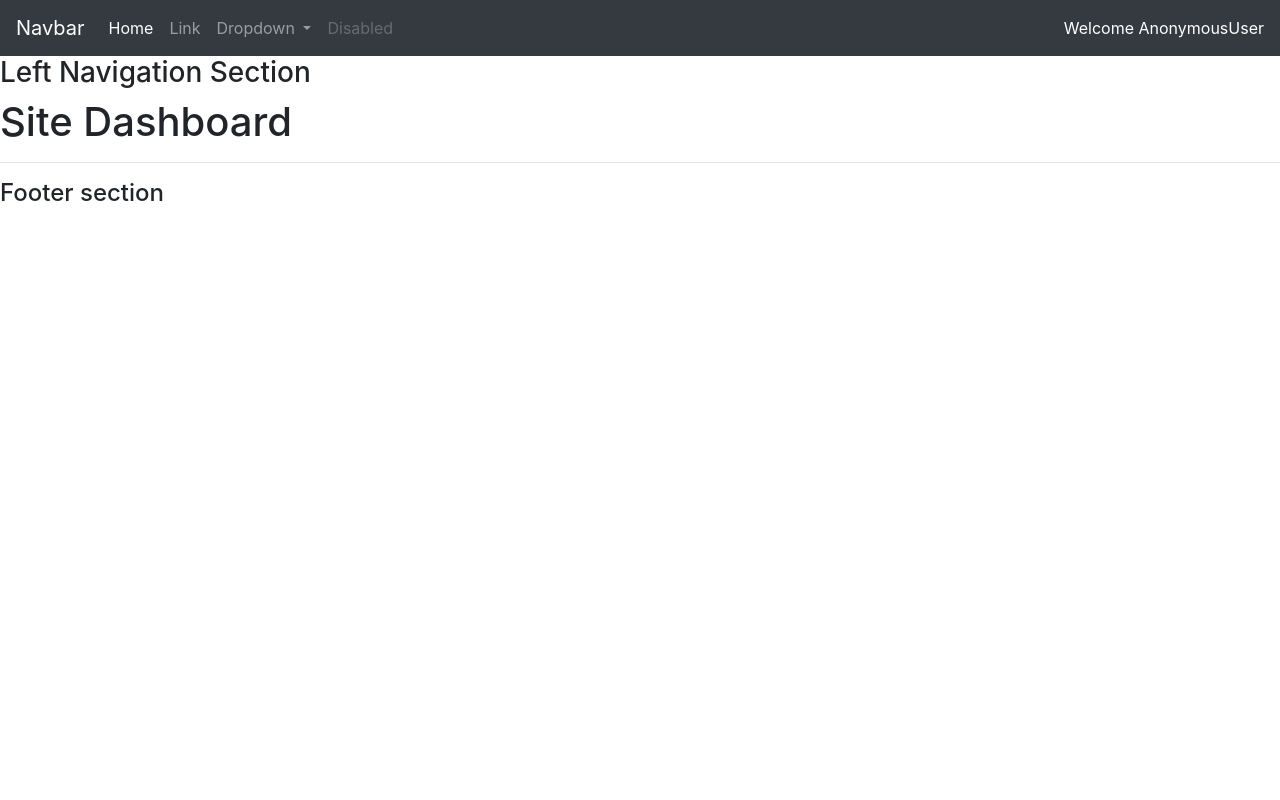
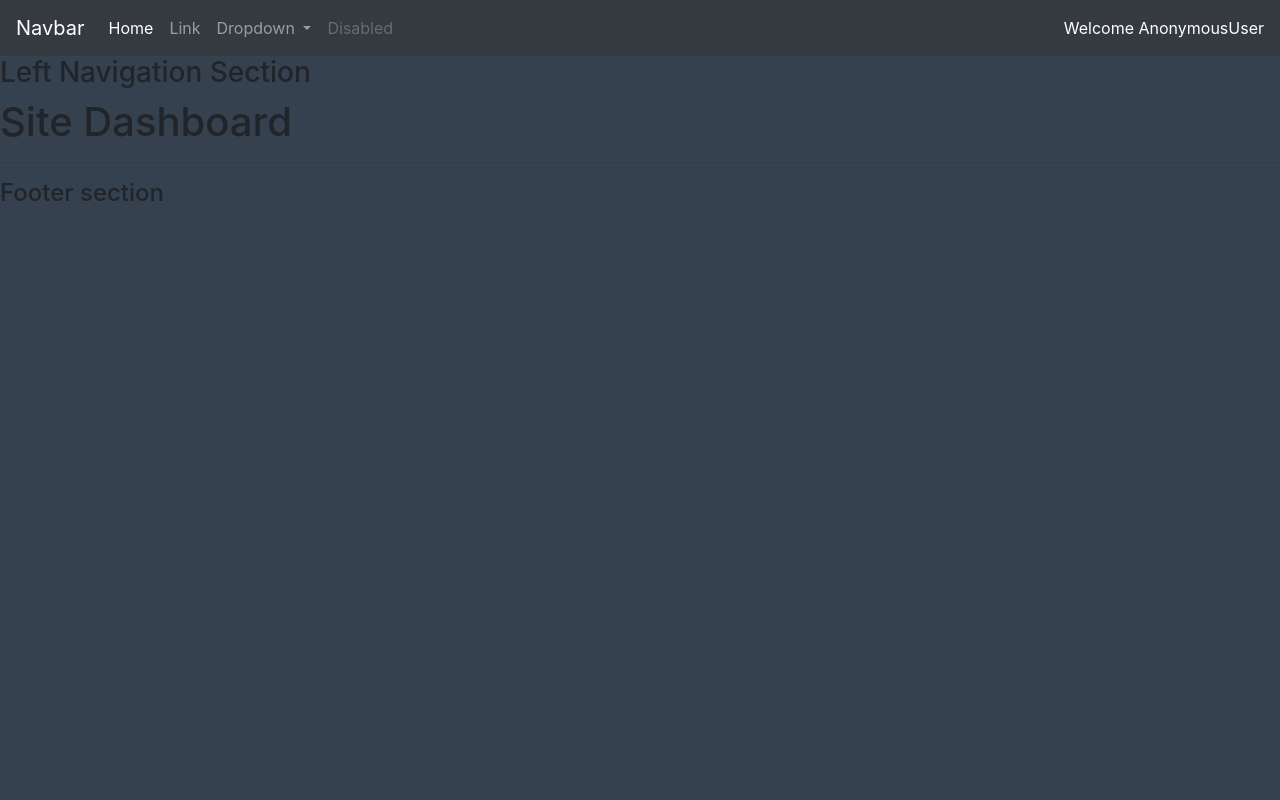
Before and after one commit to ndolocr/resource_management, a Django app: page / in a window 1280 px wide. Run offline with Django 4.2, Linux system fonts and the light colour scheme; some libraries are stand-ins or nearby versions.

Commit message:
Setting background color for the body's main container

```diff
--- a/static/assets/css/redo-bootstrap.css
+++ b/static/assets/css/redo-bootstrap.css
@@ -1,6 +1,8 @@
 .container-fluid{
     margin: 0;
     padding: 0;
+    background: #364150;
+    min-height: 100vh;
 }
 
 .user-information{
```
